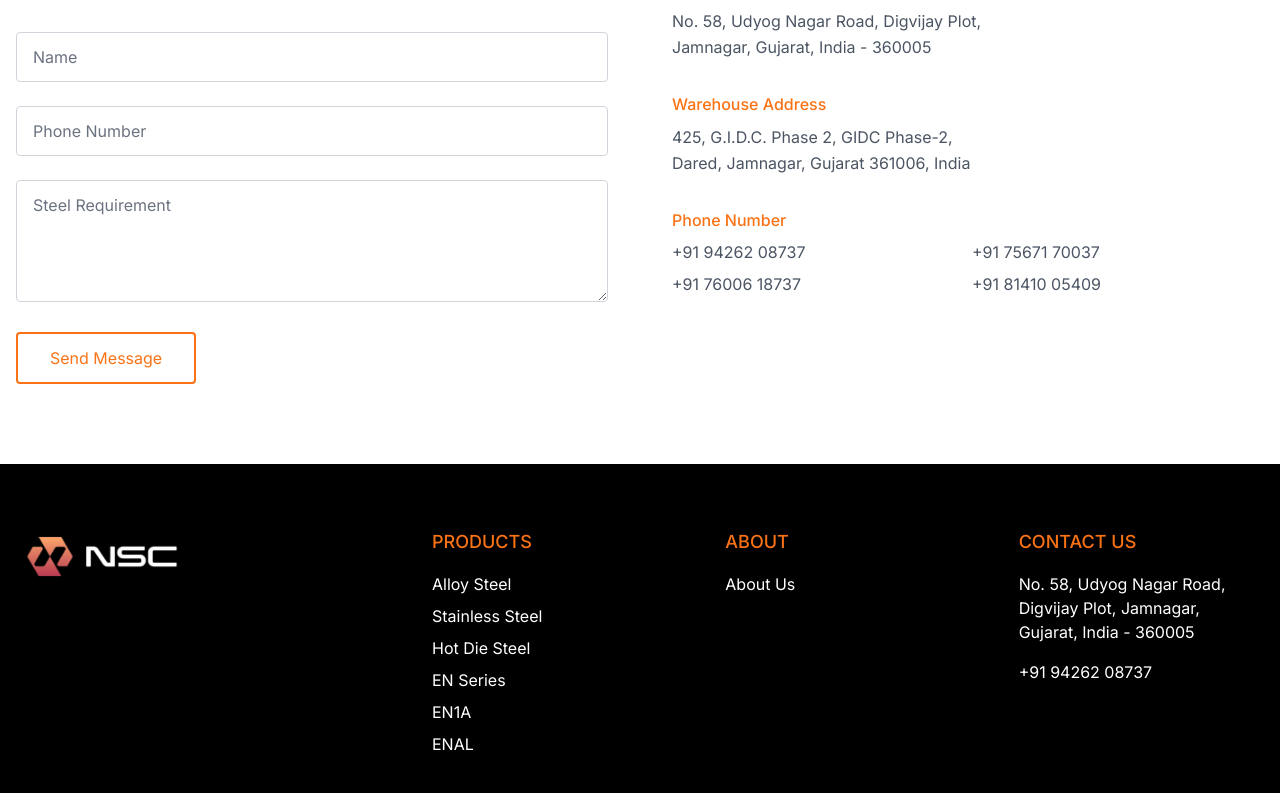
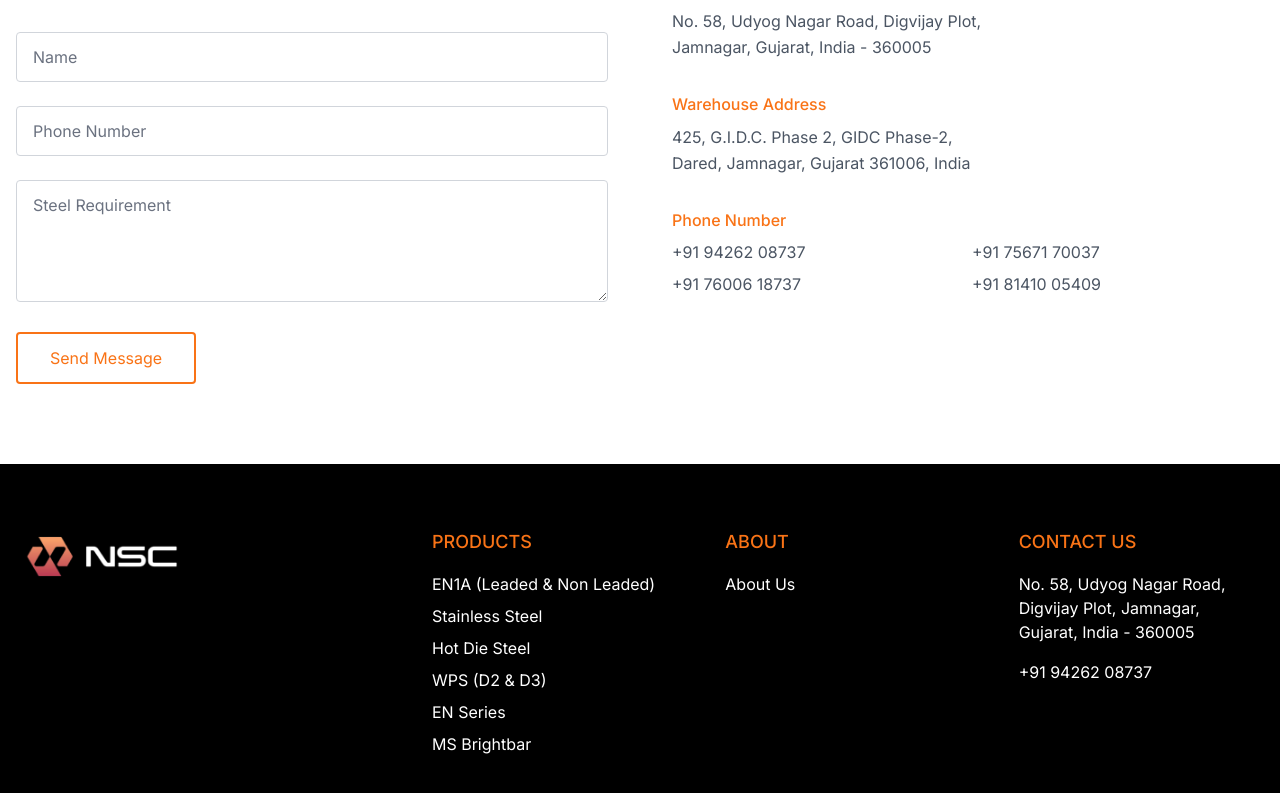
Before and after one commit to Vinit5994/nsc, a Next.js app: page / in a window 1280 px wide. Shown: the part 5106-5899 px from the top of the page. Built offline with nearby package versions, Linux system fonts and the light colour scheme.

Commit message:
made changes

```diff
--- a/app/components/allProducts/hero-section.tsx
+++ b/app/components/allProducts/hero-section.tsx
@@ -12,17 +12,22 @@ export default function ProductPage() {
   return (
     <div className="min-h-screen bg-black text-white">
       {/* Hero Section */}
-      <section className="relative h-[60vh] w-full overflow-hidden">
+      <section className="relative h-[40vh] sm:h-[50vh] md:h-[60vh] lg:h-[70vh] xl:h-[80vh] w-full overflow-hidden">
   <Image
     src={product}
     alt="Steel bars background"
     fill
-          className="object-cover"
+    className="object-cover opacity-60"
     priority
   />
+
+
         <div className="absolute inset-0 flex items-center justify-center">
-          <h1 className="text-9xl font-bold text-orange-500">Catalogue</h1>
+  <h1 className="text-4xl sm:text-6xl md:text-7xl lg:text-8xl xl:text-9xl font-bold text-orange-500">
+    Catalogue
+  </h1>
 </div>
+
       </section>
       <AlternatingProducts oddProducts={oddProducts} evenProducts={evenProducts}/>
 
--- a/app/components/footer/footer.tsx
+++ b/app/components/footer/footer.tsx
@@ -1,6 +1,7 @@
 import Image from 'next/image'
 import Link from 'next/link'
 import logo from '../layout/images/logo.png'
+import productContent from '../../productContent.json'
 
 export default function Footer() {
   return (
@@ -21,17 +22,10 @@ export default function Footer() {
         <div className="space-y-4">
           <h2 className="text-orange-500 text-lg font-medium">PRODUCTS</h2>
           <ul className="space-y-2">
-            {[
-              'Alloy Steel',
-              'Stainless Steel',
-              'Hot Die Steel',
-              'EN Series',
-              'EN1A',
-              'ENAL'
-            ].map((item) => (
-              <li key={item}>
-                <Link href={`/products/${item.toLowerCase().replace(' ', '-')}`} className="hover:text-orange-500 transition-colors">
-                  {item}
+            {productContent.materials.map((item) => (
+              <li key={item.index}>
+                <Link href={`/products/${item.urlName}`} className="hover:text-orange-500 transition-colors">
+                  {item.title}
                 </Link>
               </li>
             ))}
--- a/app/components/specificProduct/productPage.tsx
+++ b/app/components/specificProduct/productPage.tsx
@@ -61,7 +61,7 @@ export default function ProductPage() {
           src={product.image || "/assets/images/product.svg"}
           alt={`${product.title} background`}
           fill
-          className="object-cover"
+          className="object-cover opacity-60"
           priority
         />
         <div className="absolute inset-0 flex items-center justify-center">
--- a/app/productContent.json
+++ b/app/productContent.json
@@ -1,20 +1,24 @@
 {
     "materials": [
-      { "urlName":"en1a",
+
+      { "index": 0,
+        "urlName":"en1a",
         "title": "EN1A (Leaded & Non Leaded)",
         "description": "EN1A is a bright mild steel renowned for its low carbon content. This steel's exceptional machinability makes it an ideal choice for high-volume production scenarios where efficiency and precision are paramount.",
         "subTitle": "Who can use it",
         "subDescription": ["Industrial manufacturers","Equipment designers","Defense contractors","Automotive technicians"],
         "image" :"/assets/images/en1a-round.png"
       },
-      {"urlName":"stainless-steel",
+      {"index": 1,
+        "urlName":"stainless-steel",
         "title": "Stainless Steel",
         "description": "Stainless steel bright bars are smooth, shiny, and corrosion-resistant bars made by cold drawing. They have precise shapes, strong welds, and are easy to machine, making them versatile for many uses.",
         "subTitle": "Who can use it",
         "subDescription": ["Consumer goods manufacturers","Food and beverage industry","Medical and surgical equipment","Chemical and petrochemical industry"],
         "image":"/assets/images/stainless-steel.png"
       },
-      {"urlName":"hot-die",
+      {"index": 2,
+        "urlName":"hot-die",
         "title": "Hot Die Steel",
         "description": "Hot Die Steels is known for their durability and load-bearing ability. These high-quality products are used in various applications, including forged dies, die casting dies, aluminum extrusion dies, bolt dies, hot piercing punches, and forming punches.",
         "subTitle": "Who can use it",
@@ -22,21 +26,24 @@
         "image":"/assets/images/hot-die.png"
 
       },
-      {"urlName":"wps",
+      {"index": 3,
+        "urlName":"wps",
         "title": "WPS (D2 & D3)",
         "description": "WPS is a high-performance tool steel with exceptional wear resistance and deep hardening capabilities. Its high hardness and compressive strength make it ideal for tools requiring maximum durability and accuracy.",
         "subTitle": "Who can use it",
         "subDescription": ["Manufacturers of cutting tools","Automotive and aerospace industries","Tool and mold makers","Machine tool manufacturers"],
         "image":"/assets/images/wps.png"
       },
-      {"urlName":"en-series",
+      { "index": 4,
+        "urlName":"en-series",
         "title": "EN Series",
         "description": "Our EN Series steels provide a versatile selection of high-quality materials for various industrial applications. Key grades like EN8 and EN9 excel in strength and machinability, while EN19 and EN24 offer exceptional toughness for heavy-duty use.",
         "subTitle": "Who can use it",
         "subDescription": ["Heavy machinery producers","Toolmakers","Construction firms","Aerospace industries"],
         "image":"/assets/images/en-series.png"
       },
-      {"urlName":"ms-bright",
+      {"index": 5,
+        "urlName":"ms-bright",
         "title": "MS Brightbar",
         "description": "MS Brightbar is a high-quality mild steel with a smooth surface and precise dimensions. Ideal for components like shafts and brackets, it offers durability and improved tolerances for precision engineering.",
         "subTitle": "Who can use it",
```
Lines whose indentation alone changed are shown as unchanged.
